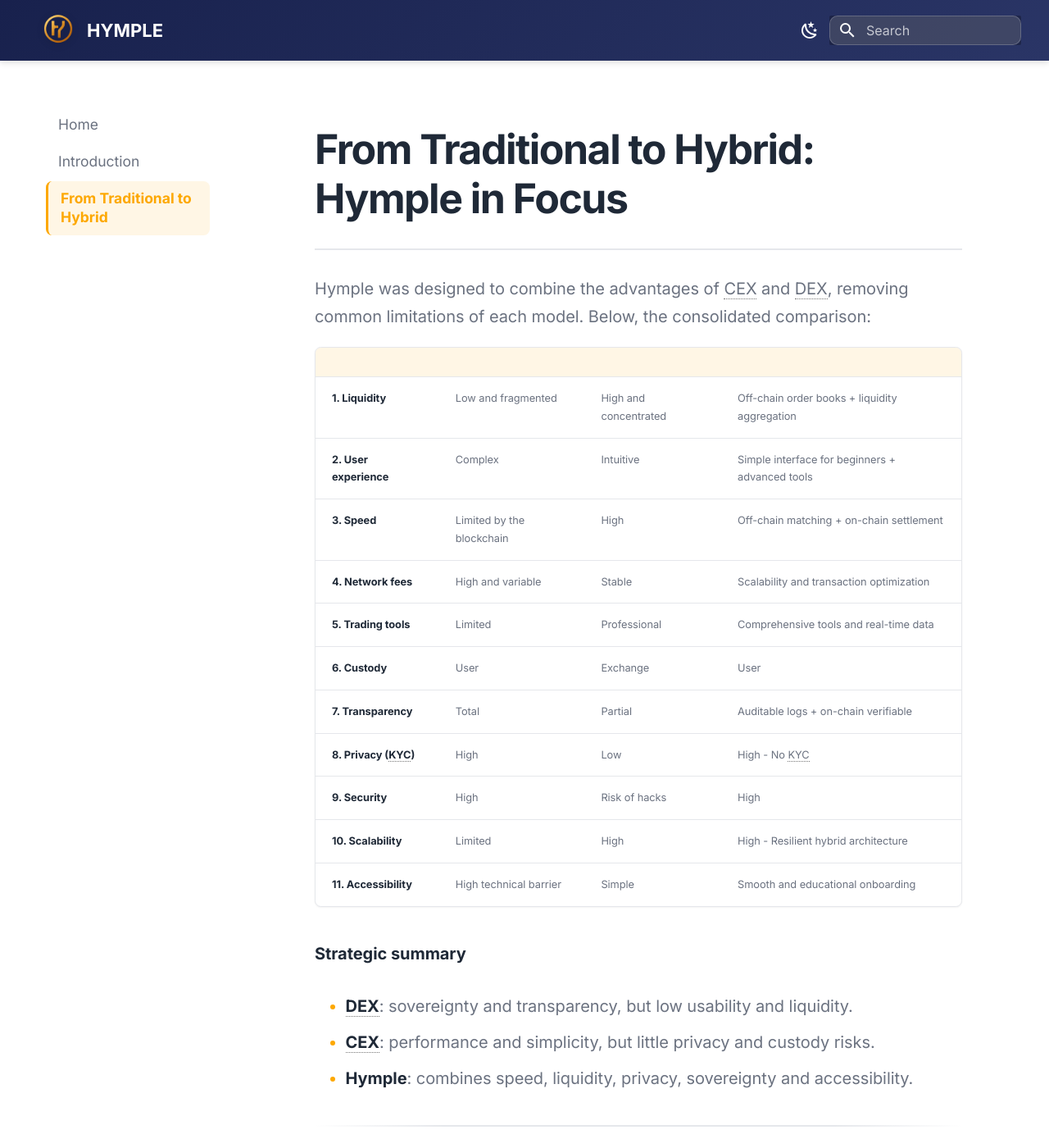
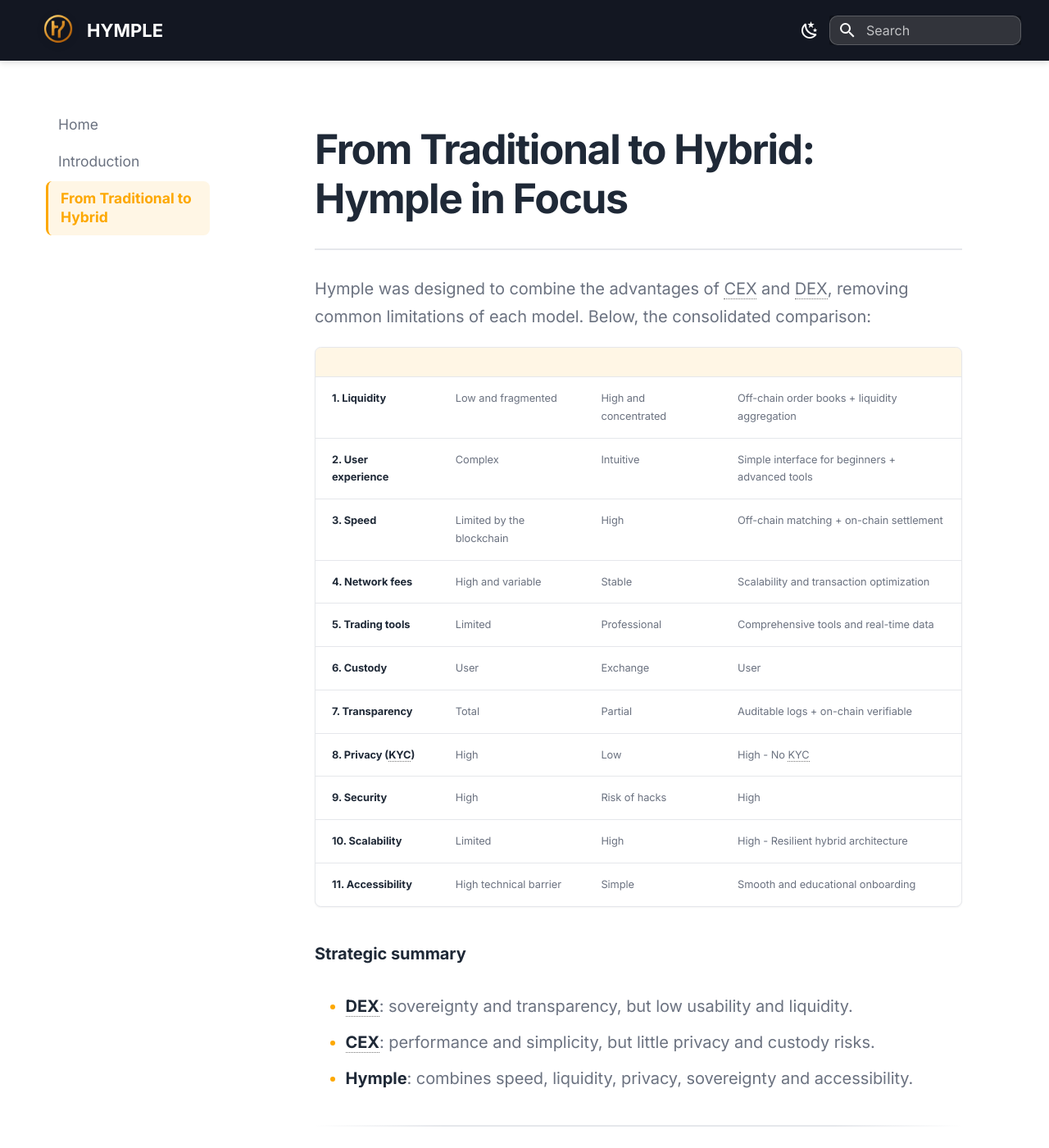
Before and after one commit to Hy-mple/hymple.docs, an MkDocs documentation site: the page built from docs/from_traditional_to_hybrid.md, in a window 1280 px wide and 1400 px high. Shown: the whole window at 82% size. Built offline with MkDocs 1.6.1 and Material for MkDocs 9.7.7, drawn with Linux system fonts in a browser that asks for light colours.

Commit message:
dark mode

```diff
--- a/docs/stylesheets/styles.css
+++ b/docs/stylesheets/styles.css
@@ -161,7 +161,7 @@
    HEADER STYLING - HYMPLE BRAND
    ========================================== */
 .md-header {
-  background: linear-gradient(135deg, #18214D 0%, #2a3566 100%);
+  background: #131722;
   box-shadow: 0 2px 8px rgba(0, 0, 0, 0.15);
 }
 
@@ -485,7 +485,7 @@
    FOOTER - HYMPLE STYLE (No Navigation)
    ========================================== */
 .md-footer {
-  background: linear-gradient(135deg, #18214D 0%, #2a3566 100%);
+  background: #131722;
 }
 
 .md-footer-meta {
@@ -578,7 +578,7 @@
 }
 
 [data-md-color-scheme="slate"] .md-header {
-  background: linear-gradient(135deg, #18214D 0%, #2a3566 100%);
+  background: #131722;
 }
 
 [data-md-color-scheme="slate"] .nav-card {
```
